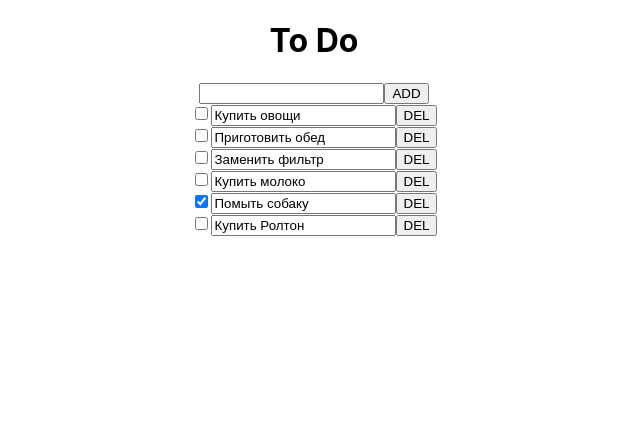
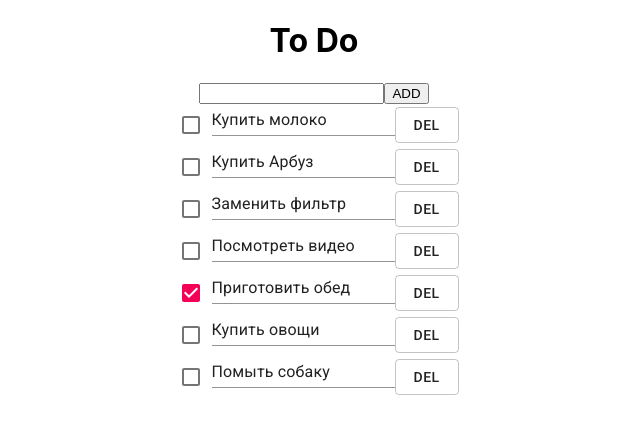
Before and after one commit to MikhailS89/todo_react, a React (Create React App) app: page / in a window 1280 px wide. Shown: the top 434 px of the page, without its empty margins (326-966 px from the left). Built offline with nearby package versions, Linux system fonts and the light colour scheme; data requests are answered from the project's data file.

Commit message:
Добавленны элементы materia ui в компонент Todoitem

```diff
--- a/src/componets/Todocontainer.js
+++ b/src/componets/Todocontainer.js
@@ -12,16 +12,16 @@ export default function Todocontainer (){
     useEffect(() => {
         const getData = async () => {
             const res = await axios.get('http://localhost:3000/db')
-            console.log('res: ', res.data.db)
+            // console.log('res: ', res.data.db)
             setTodos(res.data.db)
         }
         getData()
     }, [setTodos])
 
 
-    useEffect(()=>{
-        console.log('init')
-    }, [])
+    // useEffect(()=>{
+    //     console.log('init')
+    // }, [])
 
 
     //axios POST
@@ -38,7 +38,7 @@ export default function Todocontainer (){
             axios.post('http://localhost:3000/db', todo)
             SetTodoTitle('')
         }
-        console.log(event)
+        // console.log(event)
     }
 
     //axios PUT input
@@ -52,13 +52,13 @@ export default function Todocontainer (){
         const todo = todos.find(item => item.id === id )
         axios.put(`http://localhost:3000/db/${id}`, todo)
 
-        console.log("id:", id , "value:" , value);
-        console.log("todos", todos);
+        // console.log("id:", id , "value:" , value);
+        // console.log("todos", todos);
     }
 
     //axios PUT checked
     const changeChecked = (id, status) => {
-        console.log(id, status)
+        // console.log(id, status)
         setTodos(todos.map(item=>{
             if(item.id ===id){
                 item.status = status
@@ -76,7 +76,7 @@ export default function Todocontainer (){
         }))
         const todo = todos.filter(item => item.id !== id)
         axios.delete(`http://localhost:3000/db/${id}`, todo)
-        console.log("todos", todos)
+        // console.log("todos", todos)
     }
 
         return (
--- a/src/componets/Todoitem.js
+++ b/src/componets/Todoitem.js
@@ -1,5 +1,9 @@
 import React, {useContext} from 'react'
 import {Context} from './context'
+import Button from '@material-ui/core/Button';
+import TextField from '@material-ui/core/TextField';
+import Checkbox from '@material-ui/core/Checkbox';
+// import FormControl from '@material-ui/core/FormControl';
 
 export default function Todoitem({id, value, status}) {
     const {removeTodo, changeTodo, changeChecked} = useContext(Context)
@@ -7,10 +11,17 @@ export default function Todoitem({id, value, status}) {
     return (
         <div>
             <form>
-                <input onChange={(event)=> changeChecked(id, event.target.checked)} type="checkbox"
-                defaultChecked={status}></input>
-                <input onChange={(event)=> changeTodo (id, event.target.value)} defaultValue={value}></input>
-                <button onClick={()=> removeTodo(id)}>DEL</button>
+            {/* <FormControl>  */}
+                {/* <input onChange={(event)=> changeChecked(id, event.target.checked)} type="checkbox"
+                defaultChecked={status}></input> */}
+                <Checkbox onChange={(event)=> changeChecked(id, event.target.checked)} defaultChecked={status} inputProps={{ 'aria-label': 'uncontrolled-checkbox' }} />
+
+                {/* <input onChange={(event)=> changeTodo (id, event.target.value)} defaultValue={value}></input> */}
+                <TextField onChange={(event)=> changeTodo (id, event.target.value)} defaultValue={value} id="standard-basic" />
+
+                {/* <button onClick={()=> removeTodo(id)}>DEL</button> */}
+                <Button onClick={()=> removeTodo(id)} variant="outlined">DEL</Button>
+            {/* </FormControl>        */}
             </form>
         </div>
     )
--- a/src/db.json
+++ b/src/db.json
@@ -1,33 +1,38 @@
 {
   "db": [
-    {
-      "id": 2,
-      "value": "Купить овощи",
-      "status": false
-    },
-    {
-      "id": 3,
-      "value": "Приготовить обед",
-      "status": false
-    },
-    {
-      "id": 4,
-      "value": "Заменить фильтр",
-      "status": false
-    },
     {
       "id": 1630568249372,
       "value": "Купить молоко",
       "status": false
     },
     {
-      "id": 1630568548668,
-      "value": "Помыть собаку",
+      "id": 1630568564051,
+      "value": "Купить Арбуз",
+      "status": false
+    },
+    {
+      "id": 1630570597140,
+      "value": "Заменить фильтр",
+      "status": false
+    },
+    {
+      "id": 1630570767092,
+      "value": "Посмотреть видео",
+      "status": false
+    },
+    {
+      "id": 1630571087556,
+      "value": "Приготовить обед",
       "status": true
     },
     {
-      "id": 1630568564051,
-      "value": "Купить Ролтон",
+      "id": 1630571888171,
+      "value": "Купить овощи",
+      "status": false
+    },
+    {
+      "id": 1630572054668,
+      "value": "Помыть собаку",
       "status": false
     }
   ]
```
